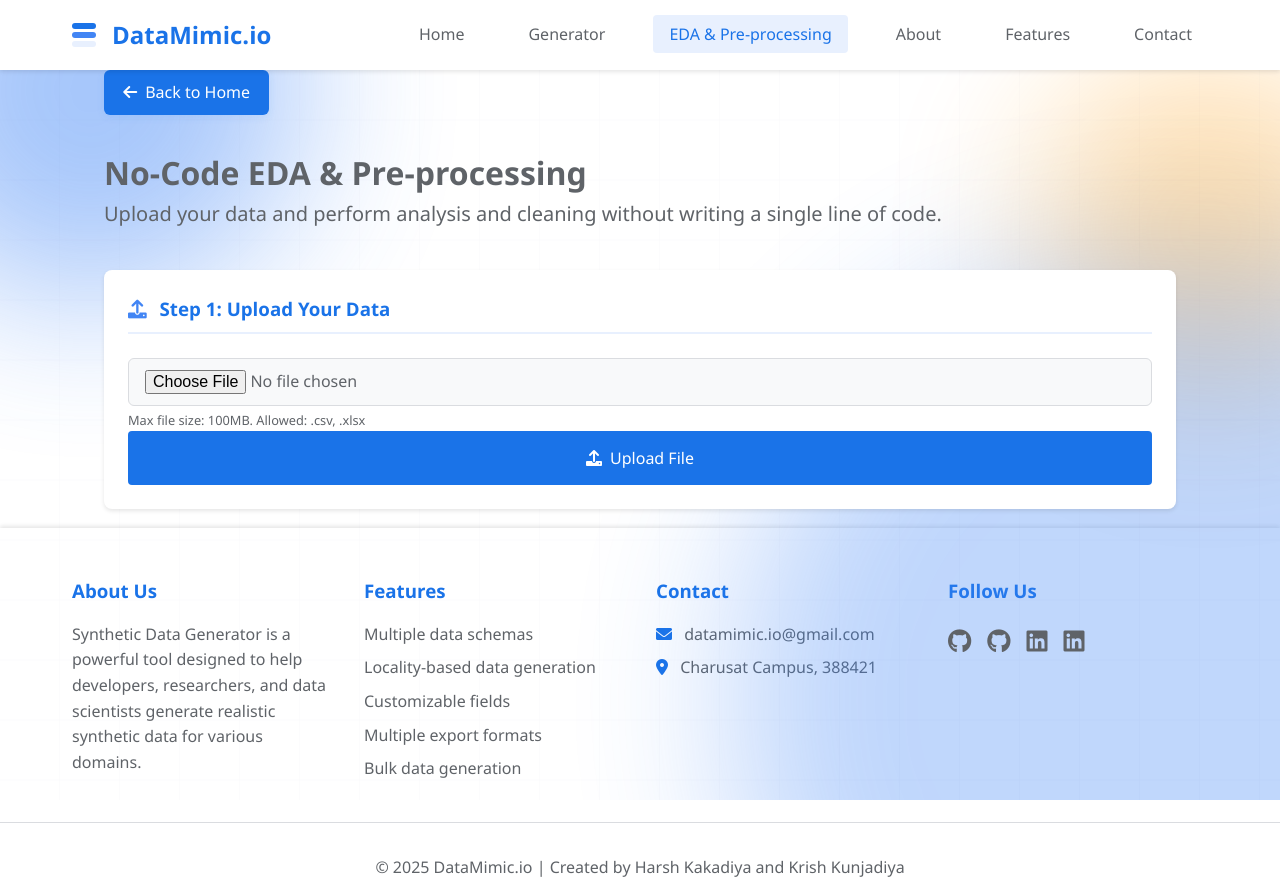
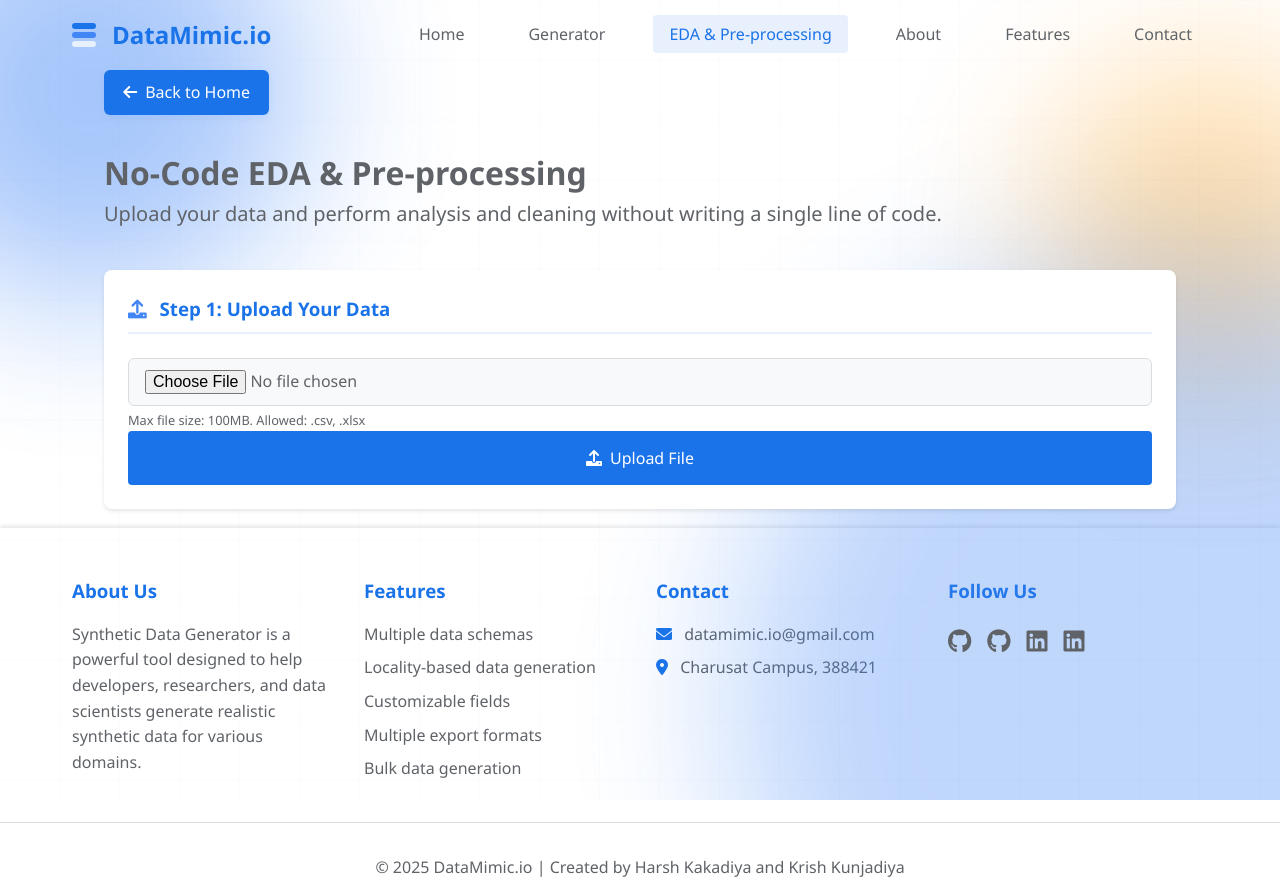
Before and after one commit to harsh-kakadiya1/DataMimic.io-Version2, a Flask app: page /eda in a window 1280 px wide. Run offline with Flask 3, Linux system fonts and the light colour scheme.

Commit message:
making nav bar transperent

```diff
--- a/static/css/style.css
+++ b/static/css/style.css
@@ -50,8 +50,8 @@
 
 /* Header Styles */
 .main-header {
-    background-color: var(--white);
-    box-shadow: 0 2px 4px rgba(0, 0, 0, 0.1);
+    background-color: transparent;
+    box-shadow: none;
     position: fixed;
     top: 0;
     left: 0;
--- a/templates/base.html
+++ b/templates/base.html
@@ -283,14 +283,14 @@
             function updateHeader() {
                 const scrollTop = window.pageYOffset || document.documentElement.scrollTop;
 
-                // Immediate rounded corners and progressive width reduction
+                // Progressive navbar transformation
                 if (scrollTop > 0) {
                     const maxScroll = 300; // Complete transformation at 300px
                     const scrollProgress = Math.min(scrollTop / maxScroll, 1);
 
                     // Progressive width reduction (from 100% to 60%)
-                    const minWidth = 60; // Minimum width percentage
-                    const maxWidth = 100; // Maximum width percentage
+                    const minWidth = 60;
+                    const maxWidth = 100;
                     const currentWidth = maxWidth - (scrollProgress * (maxWidth - minWidth));
 
                     // Progressive height reduction (from 70px to 55px)
@@ -300,7 +300,13 @@
 
                     // Progressive margin for centering
                     const maxMargin = (100 - currentWidth) / 2;
-                    const topMargin = 5 + (scrollProgress * 10); // 5px to 15px top margin
+                    const topMargin = 5 + (scrollProgress * 10);
+
+                    // Progressive blur and transparency
+                    const blurStart = 50; // Start blur after 50px scroll
+                    const blurProgress = Math.max(0, Math.min((scrollTop - blurStart) / (maxScroll - blurStart), 1));
+                    const blurIntensity = blurProgress * 15; // Max 15px blur for subtle effect
+                    const backgroundOpacity = Math.min(scrollTop / 100, 0.85); // Max 85% opacity
 
                     // Apply progressive styles
                     header.style.width = `${currentWidth}%`;
@@ -309,15 +315,15 @@
                     header.style.right = `${maxMargin}%`;
                     header.style.margin = `${topMargin}px auto`;
                     header.style.borderRadius = '50px'; // Immediate full rounding
-                    header.style.backgroundColor = 'rgba(255, 255, 255, 0.95)';
-                    header.style.backdropFilter = 'blur(10px)';
-                    header.style.boxShadow = '0 8px 32px rgba(0, 0, 0, 0.15)';
-                    header.style.border = '1px solid rgba(255, 255, 255, 0.3)';
+                    header.style.backgroundColor = `rgba(255, 255, 255, ${backgroundOpacity})`;
+                    header.style.backdropFilter = `blur(${blurIntensity}px)`;
+                    header.style.boxShadow = scrollTop > 20 ? '0 8px 32px rgba(0, 0, 0, 0.1)' : 'none';
+                    header.style.border = scrollTop > 20 ? '1px solid rgba(255, 255, 255, 0.2)' : 'none';
 
                     // Add progressive class for styling
                     header.classList.add('progressive');
                 } else {
-                    // Reset to original state
+                    // Reset to original transparent state
                     header.style.width = '';
                     header.style.height = '';
                     header.style.left = '';
```
